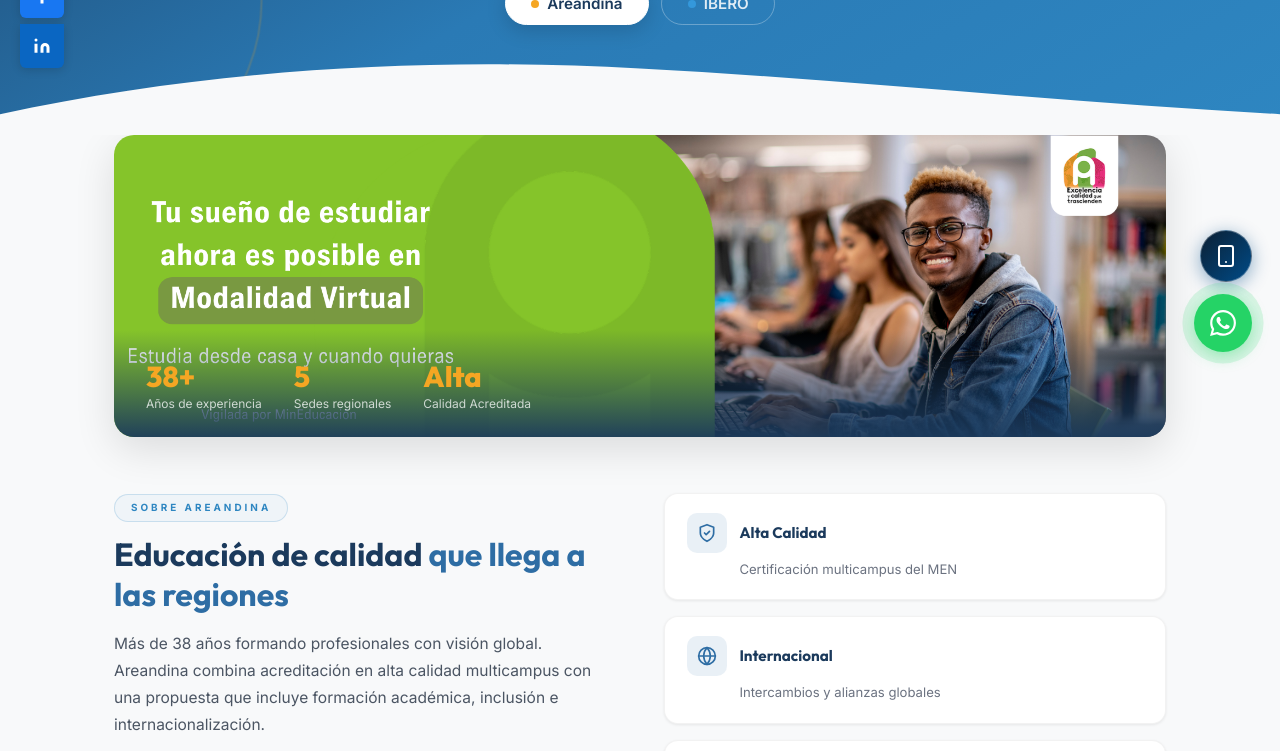
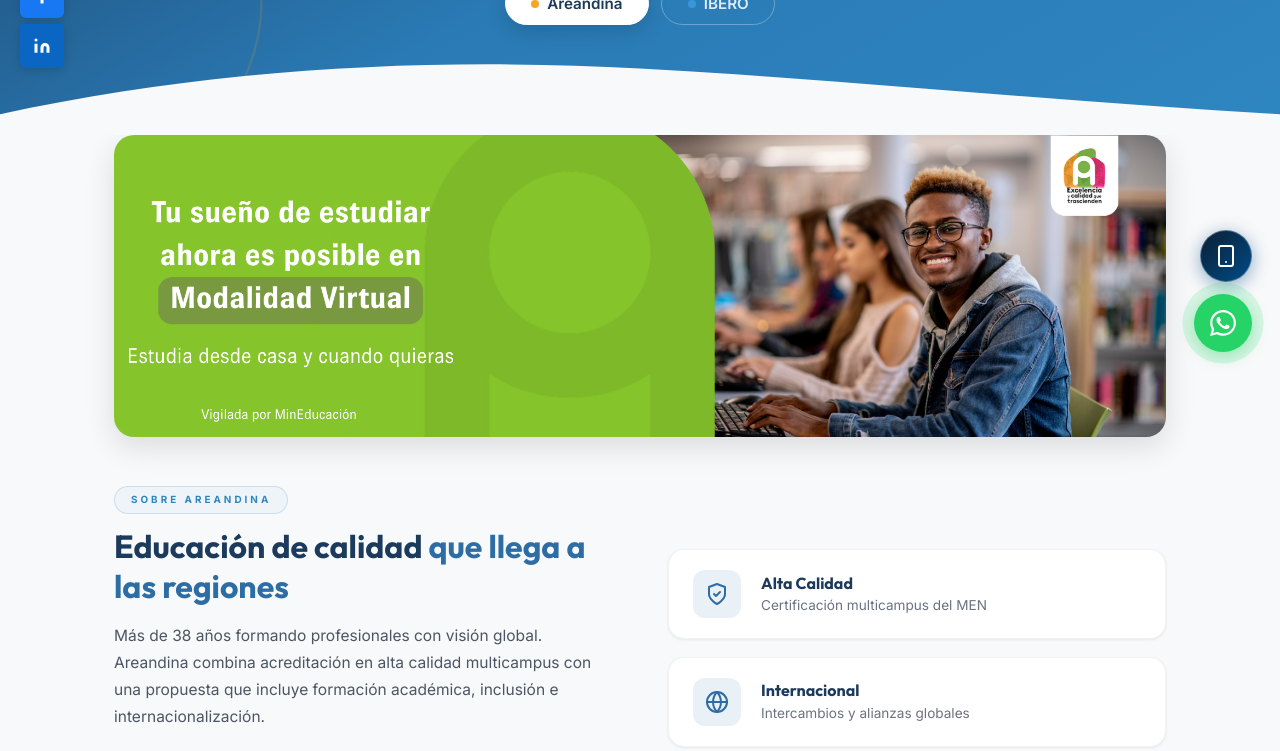
Before and after one commit to jorgelosada1/Innovacion, a React (Vite) app: page /universidades in a window 1280 px wide. Shown: the part 420-1171 px from the top of the page. Built offline with nearby package versions, Linux system fonts and the light colour scheme.

Commit message:
fix: Remove stats overlay from Areandina banner and vertically center feature cards

```diff
--- a/src/pages/UniversidadesPage.css
+++ b/src/pages/UniversidadesPage.css
@@ -162,34 +162,14 @@
 .upage__accent--ibero  { color: var(--color-blue-light); }
 
 /* ─────────────────────────────────────
-   AREANDINA — HERO IMAGE WITH STATS
+/* ─────────────────────────────────────
+   SPLIT SECTION (AREANDINA)
 ───────────────────────────────────── */
-.upage__uni-hero {
-  position: relative;
-  border-radius: 20px;
-  overflow: hidden;
-  box-shadow: 0 12px 40px rgba(0,0,0,0.12);
-  margin-bottom: 3.5rem;
-}
-.upage__uni-hero-img { width: 100%; height: auto; display: block; }
-.upage__uni-hero-stats {
-  position: absolute;
-  bottom: 0; left: 0; right: 0;
-  display: flex;
-  background: linear-gradient(to top, rgba(27,58,92,0.95), rgba(27,58,92,0));
-  padding: 2rem 2rem 1.5rem;
-  gap: 2rem;
-}
-.upage__uni-stat { display: flex; flex-direction: column; color: #fff; }
-.upage__uni-stat-num { font-family: var(--font-primary); font-size: 1.8rem; font-weight: 800; color: var(--color-yellow); line-height: 1; }
-.upage__uni-stat-label { font-family: var(--font-secondary); font-size: 0.75rem; color: rgba(255,255,255,0.75); margin-top: 3px; }
-
-/* ─── SPLIT SECTION ─── */
 .upage__split {
   display: grid;
   grid-template-columns: 1fr 1fr;
-  gap: 3rem;
-  align-items: start;
+  gap: 3.5rem;
+  align-items: center;
   margin-bottom: 4rem;
 }
 
@@ -244,41 +224,57 @@
 .upage__cta-inline--ibero:hover { background: var(--color-blue-dark); transform: translateY(-2px); box-shadow: 0 6px 20px rgba(46,109,164,0.3); }
 .upage__cta-inline svg { flex-shrink: 0; }
 
-/* Feature badges — vertical centered cards */
+/* Feature badges — clean, vertically centered cards */
 .upage__split-badges {
   display: flex;
   flex-direction: column;
-  gap: 1rem;
+  gap: 1.1rem;
+  justify-content: center;
 }
 .upage__feature-badge {
   display: flex;
-  flex-direction: column;
-  align-items: flex-start;
-  gap: 0.5rem;
+  align-items: center;
+  gap: 1.25rem;
   background: #fff;
-  border-radius: 14px;
-  padding: 1.2rem 1.4rem;
+  border-radius: 16px;
+  padding: 1.25rem 1.5rem;
   box-shadow: var(--shadow-sm);
   border: 1px solid rgba(0,0,0,0.05);
   transition: transform 0.25s ease, box-shadow 0.25s ease;
 }
 .upage__feature-badge:hover { transform: translateY(-2px); box-shadow: var(--shadow-md); }
 
-.upage__feature-badge-row {
+.upage__feature-icon {
+  width: 48px;
+  height: 48px;
+  border-radius: 12px;
   display: flex;
   align-items: center;
-  gap: 12px;
-}
-.upage__feature-icon {
-  width: 40px; height: 40px;
-  border-radius: 10px;
-  display: flex; align-items: center; justify-content: center;
+  justify-content: center;
   flex-shrink: 0;
 }
-.upage__feature-icon svg { width: 20px; height: 20px; }
+.upage__feature-icon svg { width: 24px; height: 24px; }
 .upage__feature-icon--andina { background: rgba(46,109,164,0.1); color: var(--color-blue-medium); }
-.upage__feature-badge h4 { font-family: var(--font-primary); font-size: 0.95rem; font-weight: 700; color: var(--color-blue-dark); }
-.upage__feature-badge p  { font-family: var(--font-secondary); font-size: 0.82rem; color: var(--color-gray); padding-left: 52px; margin-top: -2px; }
+
+.upage__feature-info {
+  display: flex;
+  flex-direction: column;
+  gap: 0.2rem;
+}
+.upage__feature-info h4 {
+  font-family: var(--font-primary);
+  font-size: 1rem;
+  font-weight: 700;
+  color: var(--color-blue-dark);
+  margin: 0;
+}
+.upage__feature-info p {
+  font-family: var(--font-secondary);
+  font-size: 0.85rem;
+  color: var(--color-gray);
+  margin: 0;
+  line-height: 1.4;
+}
 
 /* ─────────────────────────────────────
    PROGRAMS SECTION
@@ -628,8 +624,6 @@
   .upage__tabs { flex-direction: column; align-items: center; gap: 10px; }
   .upage__tab { width: 260px; justify-content: center; border-radius: 999px; }
 
-  .upage__uni-hero-stats { position: static; flex-direction: row; flex-wrap: wrap; background: var(--color-blue-dark); padding: 1.2rem 1rem; gap: 1rem; border-radius: 0 0 16px 16px; }
-
   .upage__split { gap: 1.5rem; }
   .upage__split-text h2 { font-size: 1.5rem; }
 
--- a/src/pages/UniversidadesPage.jsx
+++ b/src/pages/UniversidadesPage.jsx
@@ -75,23 +75,9 @@
   return (
     <div className="upage__content">
 
-      {/* HERO IMAGE — with stat overlays */}
-      <div className="upage__uni-hero">
-        <img src={andinaBanner} alt="Areandina" className="upage__uni-hero-img" />
-        <div className="upage__uni-hero-stats">
-          <div className="upage__uni-stat">
-            <span className="upage__uni-stat-num">38+</span>
-            <span className="upage__uni-stat-label">Años de experiencia</span>
-          </div>
-          <div className="upage__uni-stat">
-            <span className="upage__uni-stat-num">5</span>
-            <span className="upage__uni-stat-label">Sedes regionales</span>
-          </div>
-          <div className="upage__uni-stat">
-            <span className="upage__uni-stat-num">Alta</span>
-            <span className="upage__uni-stat-label">Calidad Acreditada</span>
-          </div>
-        </div>
+      {/* BANNER IMAGE */}
+      <div className="upage__banner">
+        <img src={andinaBanner} alt="Areandina" />
       </div>
 
       {/* INTRO — Split layout */}
@@ -111,25 +97,25 @@
         </div>
         <div className="upage__split-badges">
           <div className="upage__feature-badge">
-            <div className="upage__feature-badge-row">
-              <div className="upage__feature-icon upage__feature-icon--andina"><Shield /></div>
+            <div className="upage__feature-icon upage__feature-icon--andina"><Shield /></div>
+            <div className="upage__feature-info">
               <h4>Alta Calidad</h4>
+              <p>Certificación multicampus del MEN</p>
             </div>
-            <p>Certificación multicampus del MEN</p>
           </div>
           <div className="upage__feature-badge">
-            <div className="upage__feature-badge-row">
-              <div className="upage__feature-icon upage__feature-icon--andina"><Globe /></div>
+            <div className="upage__feature-icon upage__feature-icon--andina"><Globe /></div>
+            <div className="upage__feature-info">
               <h4>Internacional</h4>
+              <p>Intercambios y alianzas globales</p>
             </div>
-            <p>Intercambios y alianzas globales</p>
           </div>
           <div className="upage__feature-badge">
-            <div className="upage__feature-badge-row">
-              <div className="upage__feature-icon upage__feature-icon--andina"><Monitor /></div>
+            <div className="upage__feature-icon upage__feature-icon--andina"><Monitor /></div>
+            <div className="upage__feature-info">
               <h4>Flexible</h4>
+              <p>Virtual • Presencial • Mixto</p>
             </div>
-            <p>Virtual • Presencial • Mixto</p>
           </div>
         </div>
       </section>
```
